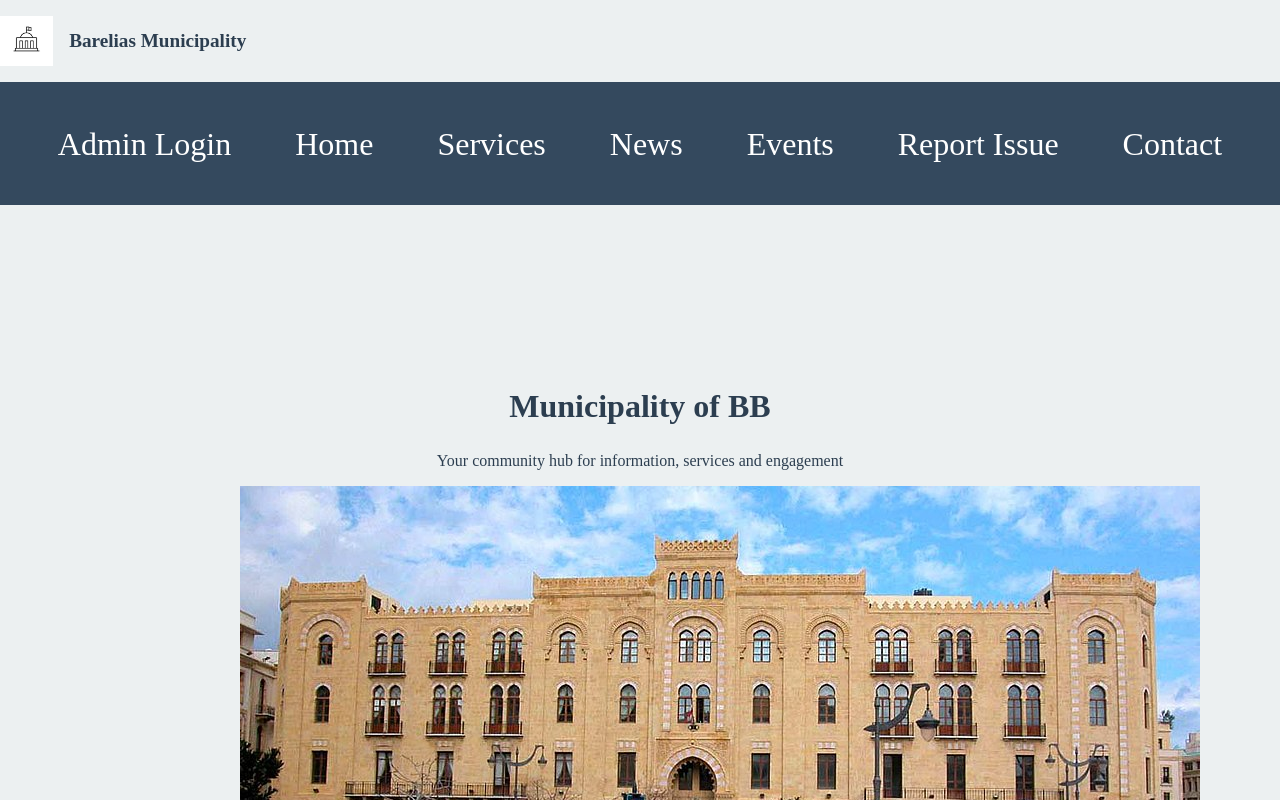
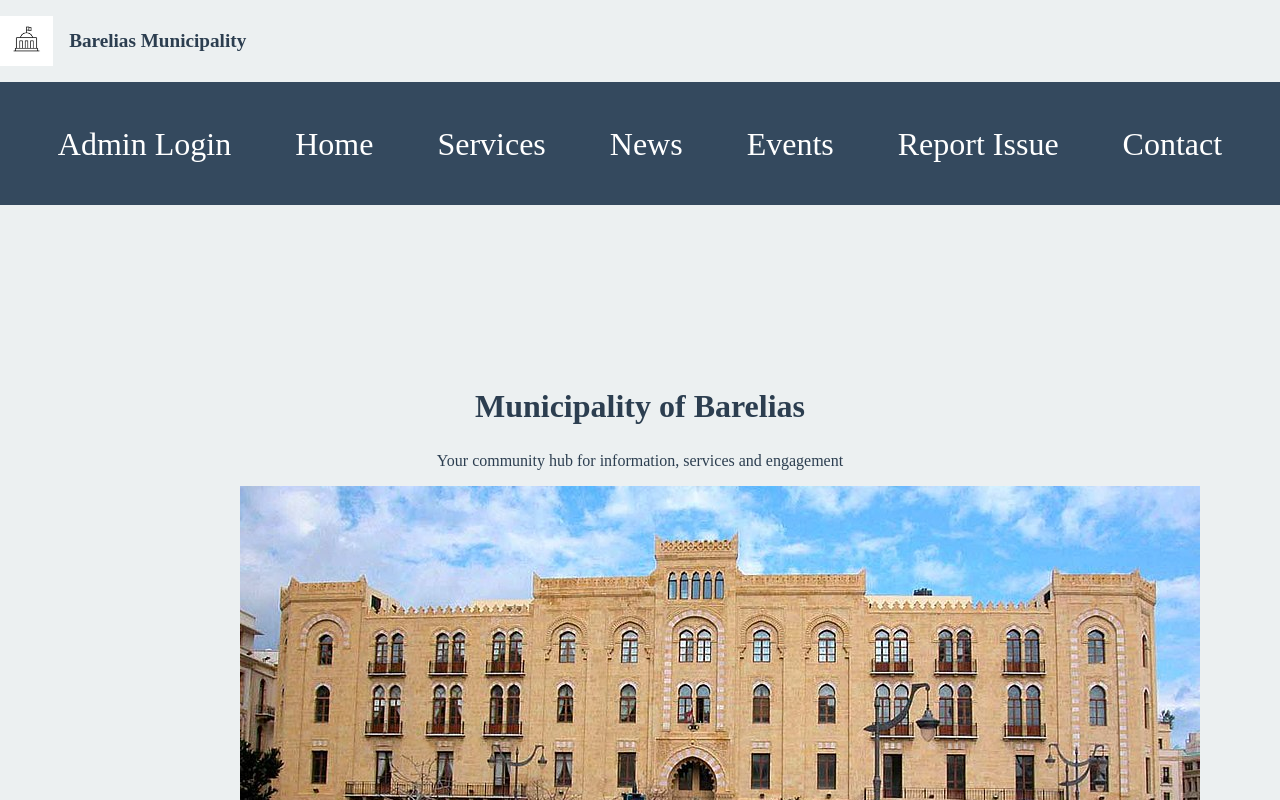
Before and after one commit to Dalli-m/Manicipality, a React (Vite) app: page / in a window 1280 px wide. Shown: the top 800 px of the page. Built offline with nearby package versions, Linux system fonts and the light colour scheme.

Commit message:
added new pack

```diff
--- a/src/components/HeroBanner.jsx
+++ b/src/components/HeroBanner.jsx
@@ -6,7 +6,7 @@ export default function HeroBanner() {
     <section className="hero-banner">
       <div className="hero-content">
         <div className="hero-text">
-          <h1>Municipality of BB</h1>
+          <h1>Municipality of Barelias</h1>
           <p>Your community hub for information, services and engagement</p>
 
         </div>
```
